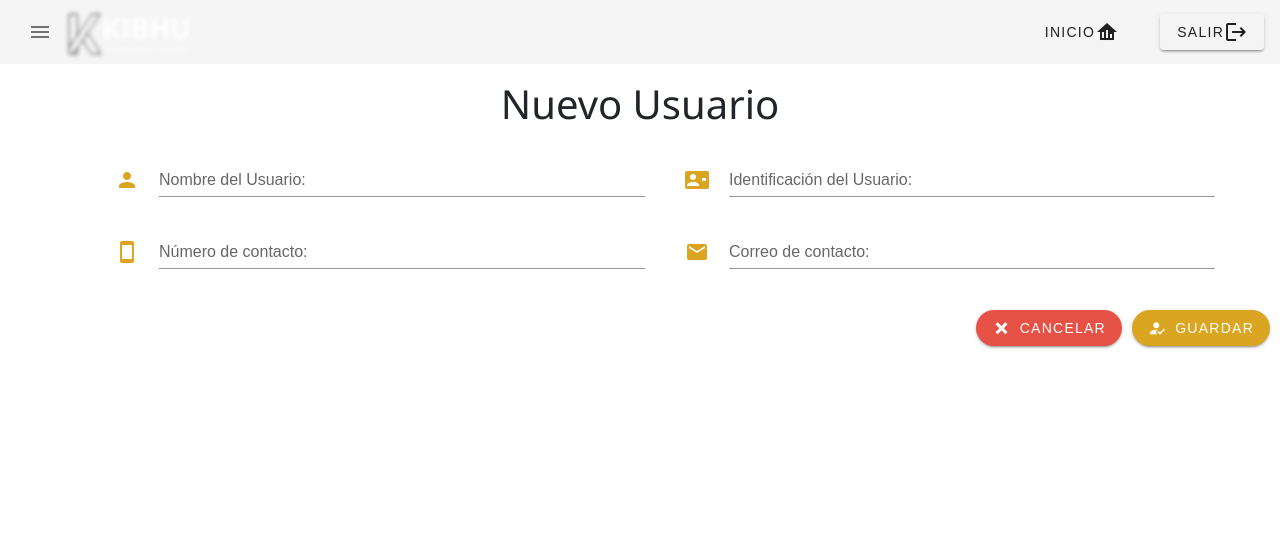
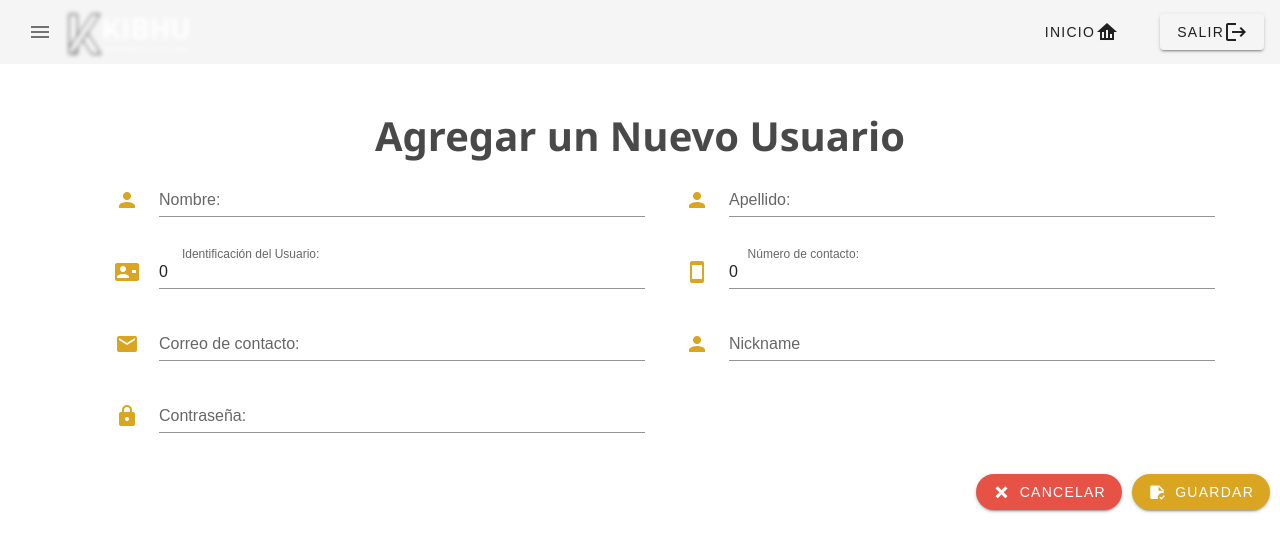
Before and after one commit to Acosticahub/VueGrupo7-18, a Vue app in the folder Frontend/kibhu/: page /newusuario in a window 1280 px wide. Shown: the top 552 px of the page. Built offline with nearby package versions, Linux system fonts and the light colour scheme.

Commit message:
Ultimos tah
:#

```diff
--- a/Frontend/kibhu/src/components/Aplicacion/Clientes/NewCliente.vue
+++ b/Frontend/kibhu/src/components/Aplicacion/Clientes/NewCliente.vue
@@ -266,9 +266,11 @@ a:hover {
   text-decoration: none;
 }
 .v-main {
-  padding: 40px 0px 0px !important;
+  padding: 50px 0px 0px !important;
 }
 h1 {
   text-align: center;
+  font-weight: bold;
+  color: #494949;
 }
 </style>
--- a/Frontend/kibhu/src/components/Aplicacion/Productos/CatalogProducto.vue
+++ b/Frontend/kibhu/src/components/Aplicacion/Productos/CatalogProducto.vue
@@ -1,6 +1,5 @@
 <template>
   <v-main>
-
     <div>
       <v-card class="mx-auto cards" width="360">
         <v-img height="200px" :src="product.img"></v-img>
@@ -33,20 +32,19 @@
 </template>
 
 <script>
-
-import { deleteProduct } from "../../../controllers/Product.controller";
+import { deleteUser } from "../../../controllers/User.controller";
 export default {
-
-  props: ["product", "active"],
+  components: { HeaderApp },
+  props: ["user", "active"],
   data: () => ({
     reveal: false,
   }),
   methods: {
     editar() {
-      this.$router.push(`/productos/${this.product.reference}`);
+      this.$router.push(`/usuarios/${this.user.username}`);
     },
     eliminar() {
-      deleteProduct(this.product.reference)
+      deleteUser(this.user.username)
         .then(() => {
           window.location.reload();
         })
--- a/Frontend/kibhu/src/components/Aplicacion/Productos/NewProducto.vue
+++ b/Frontend/kibhu/src/components/Aplicacion/Productos/NewProducto.vue
@@ -293,9 +293,11 @@ a:hover {
   text-decoration: none;
 }
 .v-main {
-  padding: 40px 0px 0px !important;
+  padding: 50px 0px 0px !important;
 }
 h1 {
   text-align: center;
+  font-weight: bold;
+  color: #494949;
 }
 </style>
--- a/Frontend/kibhu/src/components/Aplicacion/Proveedores/NewProveedores.vue
+++ b/Frontend/kibhu/src/components/Aplicacion/Proveedores/NewProveedores.vue
@@ -226,9 +226,11 @@ input {
   margin-left: 30px;
 }
 .v-main {
-  padding: 40px 0px 0px !important;
+  padding: 50px 0px 0px !important;
 }
 h1 {
   text-align: center;
+  font-weight: bold;
+  color: #494949;
 }
 </style>
--- a/Frontend/kibhu/src/components/Aplicacion/Usuarios/CatalogUsuarios.vue
+++ b/Frontend/kibhu/src/components/Aplicacion/Usuarios/CatalogUsuarios.vue
@@ -1,9 +1,8 @@
 <template>
   <v-main>
-
     <div>
       <v-card class="mx-auto" width="360">
-        <v-card-title>{{ user.name.first }}</v-card-title>
+        <v-card-title>{{ user.firstname }}</v-card-title>
         <v-card-text class="pb-0">
           <table>
             <tr>
@@ -23,11 +22,7 @@
         <v-card-actions>
           <v-row>
             <v-col>
-              <v-btn
-                class="btn"
-                tile
-                dark
-                :to="'/usuarios/' + users.identification"
+              <v-btn class="btn" tile dark :to="'/usuarios/' + users.username"
                 ><v-icon> mdi-account-edit </v-icon>
               </v-btn>
             </v-col>
@@ -44,9 +39,7 @@
 </template>
 
 <script>
-
 export default {
-
   props: ["user", "active"],
   data: () => ({
     reveal: false,
--- a/Frontend/kibhu/src/components/Aplicacion/Usuarios/NewUsuario.vue
+++ b/Frontend/kibhu/src/components/Aplicacion/Usuarios/NewUsuario.vue
@@ -2,51 +2,75 @@
   <v-main>
     <header-app />
     <div>
-      <h1>Nuevo Usuario</h1>
       <v-container class="container">
+        <h1>{{ isNew ? "Agregar un Nuevo" : "Editar" }} Usuario</h1>
         <v-row>
           <v-col cols="12" sm="6">
             <v-text-field
-              label="Nombre del Usuario:"
+              label="Nombre:"
               :rules="nameRules"
               hide-details="auto"
-              v-model="name"
+              v-model="firstname"
             >
               <v-icon slot="prepend" color="#dAA520"> mdi-account </v-icon>
             </v-text-field>
           </v-col>
-
+          <v-col cols="12" sm="6">
+            <v-text-field
+              v-model="lastname"
+              hide-details="auto"
+              label="Apellido:"
+            >
+              <v-icon slot="prepend" color="#dAA520"> mdi-account </v-icon>
+            </v-text-field>
+          </v-col>
           <v-col cols="12" sm="6">
             <v-text-field
               label="Identificación del Usuario:"
               hide-details="auto"
-              v-model="cedula"
+              v-model="identification"
               type="number"
             >
               <v-icon slot="prepend" color="#dAA520"> mdi-smart-card </v-icon>
             </v-text-field>
           </v-col>
-
           <v-col cols="12" sm="6">
             <v-text-field
               label="Número de contacto:"
               type="number"
               hide-details="auto"
-              v-model="contacto"
+              v-model="contact"
               :rules="numberRules"
             >
               <v-icon slot="prepend" color="#dAA520"> mdi-cellphone </v-icon>
             </v-text-field>
           </v-col>
-
           <v-col cols="12" sm="6">
             <v-text-field
-              v-model="email"
+              v-model="mail"
               :rules="mailRules"
               hide-details="auto"
               label="Correo de contacto:"
             >
               <v-icon slot="prepend" color="#dAA520"> mdi-email </v-icon>
+            </v-text-field>
+          </v-col>
+          <v-col cols="12" sm="6">
+            <v-text-field
+              v-model="username"
+              hide-details="auto"
+              label="Nickname"
+            >
+              <v-icon slot="prepend" color="#dAA520"> mdi-account </v-icon>
+            </v-text-field>
+          </v-col>
+          <v-col cols="12" sm="6">
+            <v-text-field
+              v-model="password"
+              hide-details="auto"
+              label="Contraseña:"
+            >
+              <v-icon slot="prepend" color="#dAA520"> mdi-lock </v-icon>
             </v-text-field>
           </v-col>
         </v-row>
@@ -67,28 +91,59 @@
         <v-btn
           tile
           class="rounded-pill"
+          dark
           color="#dAA520"
+          @click="guardar()"
+          v-if="isNew"
+        >
+          <v-icon left> mdi-note-check </v-icon>
+          Guardar
+        </v-btn>
+        <v-btn
+          tile
           dark
-          @click="guardar()"
+          class="rounded-pill"
+          color="#dAA520"
+          @click="actualizar()"
+          v-if="!isNew"
         >
           <v-icon left> mdi-account-check </v-icon>
-          Guardar
+          Actualizar
         </v-btn>
       </div>
+      <v-snackbar v-model="snackbar">
+        {{ snackbarText }}
+        <template v-slot:action="{ attrs }">
+          <v-btn color="blue" text v-bind="attrs" @click="closeConfirmation()">
+            Cerrar
+          </v-btn>
+        </template>
+      </v-snackbar>
     </div>
   </v-main>
 </template>
 
 <script>
+import {
+  getUser,
+  createUser,
+  updateUser,
+} from "../../../controllers/User.controller";
 import HeaderApp from "../HeaderApp.vue";
 export default {
   components: { HeaderApp },
   data() {
     return {
-      name: "",
-      cedula: "",
-      contacto: "",
-      email: "",
+      firstname: "",
+      lastname: "",
+      identification: 0,
+      contact: 0,
+      mail: "",
+      username: "",
+      password: "",
+      snackbar: false,
+      snackbarText: "",
+      isNew: true,
       nameRules: [
         (value) => !!value || "Required.",
         (value) => (value && value.length >= 3) || "Min 3 characters",
@@ -105,48 +160,83 @@ export default {
       numberRules: [(value) => !!value || "Required."],
     };
   },
-  mounted() {
-    console.log("idUser:", localStorage.idUser);
-    console.log("users:", localStorage.users);
+  created() {
+    const username = this.$route.params.username;
+    if (username != undefined) {
+      getUser(username)
+        .then((response) => {
+          const user = response.data;
+          this.username = user.username;
+          this.firstname = user.firstname;
+          this.lastname = user.lastname;
+          this.contact = user.contact;
+          this.mail = user.mail;
+          this.password = user.password;
+          this.identification = user.identification;
+          this.isNew = false;
+        })
+        .catch((err) => console.error(err));
+    }
   },
   methods: {
     guardar() {
-      console.log("Guardar");
-      // Validar campos obligatorios
-      if (this.name === "") {
-        alert("El nombre es un campo obligatorio");
+      const user = {
+        username: this.username,
+        firstname: this.firstname,
+        lastname: this.lastname,
+        contact: this.contact,
+        mail: this.mail,
+        password: this.password,
+        identification: this.identification,
+      };
+      createUser(user)
+        .then(() => {
+          this.openSuccesDialog("Guardado correctamente");
+        })
+        .catch((err) => console.error(err));
+    },
+    actualizar() {
+      if (
+        this.username == undefined ||
+        this.username == "" ||
+        this.firstname == undefined ||
+        this.firstname == "" ||
+        this.lastname == undefined ||
+        this.lastname == ""
+      ) {
+        this.openErrorDialog("Ingrese los campos obligatorios");
         return;
       }
-      //Agregar producto al localstorage
-      let id = localStorage.idUser;
-      if (id === undefined || id == "") {
-        id = 1;
-      } else {
-        id = parseInt(id) + 1;
-      }
-      const usuario = {
-        id: id,
-        name: this.name,
-        cedula: this.cedula,
-        contacto: this.contacto,
-        email: this.email,
+      const user = {
+        username: this.username,
+        firstname: this.firstname,
+        lastname: this.lastname,
+        contact: this.contact,
+        mail: this.mail,
+        password: this.password,
+        identification: this.identification,
       };
-      let usuarios = localStorage.clients;
-      if (usuarios === undefined || usuarios == "") {
-        usuarios = [];
-      } else {
-        usuarios = JSON.parse(usuarios);
-      }
-      console.log("usuarios", usuarios);
-      usuarios.push(usuario);
-      alert("Bienvenido a la familia KIBHU");
-      this.name = "";
-      this.cedula = "";
-      this.contacto = "";
-      this.email = "";
-      localStorage.idUser = id;
-      localStorage.users = JSON.stringify(usuarios);
-      location.href = "/usuarios";
+      updateUser(this.username, user)
+        .then(() => {
+          this.openSuccesDialog(
+            "Se ha actulizado el usuario" + this.firstname + "" + this.lastname
+          );
+        })
+        .catch(() =>
+          this.openErrorDialog("Ha ocurrido un error al actualizar el usuario")
+        );
+    },
+    openSuccesDialog(mensaje) {
+      this.snackbarText = mensaje;
+      this.snackbarText = true;
+    },
+    openErrorDialog() {
+      this.snackbarText = mensaje;
+      this.snackbarText = true;
+    },
+    closeConfirmation() {
+      this.snackbar = false;
+      this.$router.push("/usuarios");
     },
   },
 };
@@ -178,7 +268,12 @@ a:hover {
 .v-main {
   padding: 40px 0px 0px !important;
 }
+.v-main {
+  padding: 50px 0px 0px !important;
+}
 h1 {
   text-align: center;
+  font-weight: bold;
+  color: #494949;
 }
 </style>
--- a/Frontend/kibhu/src/controllers/User.controller.js
+++ b/Frontend/kibhu/src/controllers/User.controller.js
@@ -6,8 +6,29 @@ const getAllUsers = () => httpClient.get(END_POINT3);
 
 const countedUsers = () => httpClient.get("/api/countedusers");
 
+const getUser = (username) => httpClient.get(END_POINT3 + "/" + username);
+
+const createUser = (user) => httpClient.post(END_POINT3, user);
+
+const updateUser = (username, user) =>
+  httpClient.put(END_POINT3 + "/" + username, user);
+
+const deleteUser = (username) => httpClient.delete(END_POINT3 + "/" + username);
+
+const validateUser = (username, password) => {
+  const user = {
+    username: username,
+    password: password,
+  };
+  return httpClient.post("/api/authenticate", user);
+};
 
 export {
-    getAllUsers,
-    countedUsers
-}
+  getAllUsers,
+  countedUsers,
+  getUser,
+  createUser,
+  updateUser,
+  deleteUser,
+  validateUser,
+};
```
Also changed, not shown: Frontend/kibhu/src/components/Web/LoginHome.vue (+51 -12 lines), 2 other files (tests, documents, lock files or other folders).
